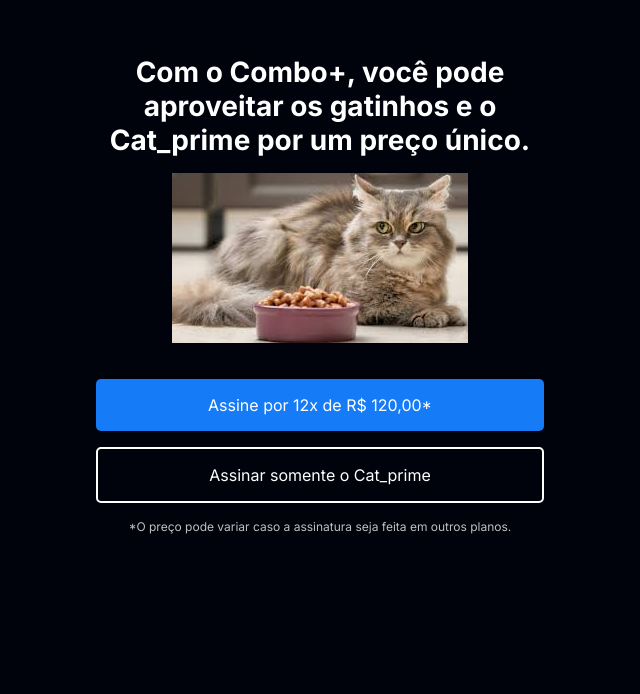
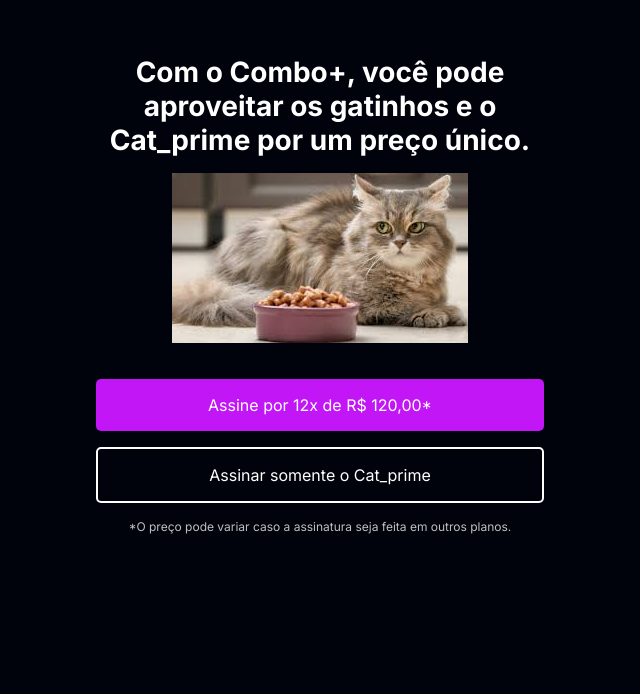
Before and after one commit to isabelagsantana/cat_prime, a plain HTML site: page index.html in a window 1280 px wide. Shown: the part 106-800 px from the top of the page, without its empty margins (0-640 px from the left). Drawn offline with Linux system fonts and the light colour scheme.

Commit message:
add color

```diff
--- a/styles.css
+++ b/styles.css
@@ -1,10 +1,10 @@
 :root {
     --branco-principal: #FFFFFF;
     --cinza-secundario: #C0C0C0;
-    --botao-azul: #167BF7;
+    --botao-azul: #c316f7;
     --cor-de-fundo: #00030C;
     --fonte-principal: 'Inter';
-    --botao-azul-efeito: #3c92fa;
+    --botao-azul-efeito: #d000ff;
 }
 
 body {
```
